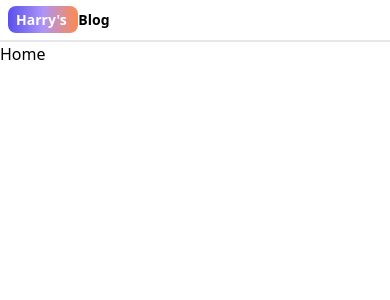
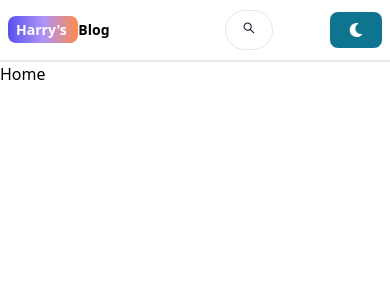
Before and after one commit to theallSparky/mern-blog, a React (Vite) app in the folder client/: page / in a window 390 px wide. Shown: the top 300 px of the page. Built offline with nearby package versions, Linux system fonts and the light colour scheme.

Commit message:
Worked on search button, added search icon and moon outlines

```diff
--- a/client/src/components/Header.jsx
+++ b/client/src/components/Header.jsx
@@ -1,6 +1,7 @@
-import { Navbar, TextInput } from "flowbite-react";
+import { Button, Navbar, TextInput } from "flowbite-react";
 import { Link } from "react-router-dom";
 import { AiOutlineSearch } from "react-icons/ai";
+import { FaMoon } from "react-icons/fa";
 
 export default function Header() {
   return (
@@ -22,6 +23,14 @@ export default function Header() {
           className="hidden lg:inline"
         />
       </form>
+      <Button className="w-12 h-10 lg:hidden" color="gray" pill>
+        <AiOutlineSearch />
+      </Button>
+      <div>
+        <Button>
+          <FaMoon />
+        </Button>
+      </div>
     </Navbar>
   );
 }
```
